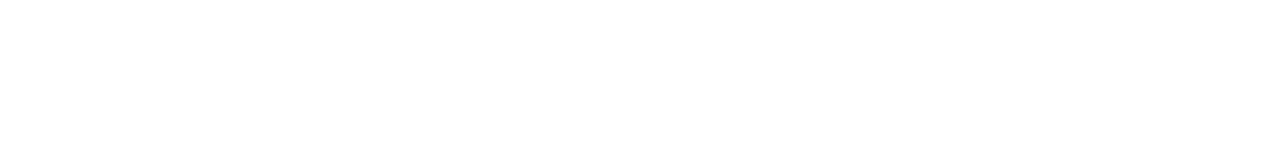
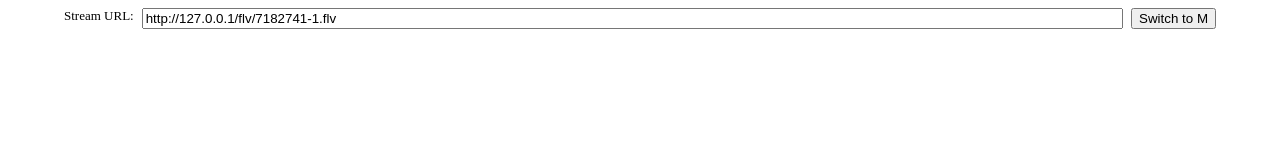
Before and after one commit to turbo-byte/-solo-koala-021-, a plain HTML site: page demo/index.html in a window 1280 px wide. Drawn offline with Linux system fonts and the light colour scheme.

Commit message:
chore(release): 1.1.0

```diff
--- a/demo/index.html
+++ b/demo/index.html
@@ -13,4 +13,6 @@
         <div>
             <div id="streamURL">
                 <div class="url-input">
-                    <label fo
+                    <label for="sURL">Stream URL:</label>
+                    <input id="sURL" type="text" value="http://127.0.0.1/flv/7182741-1.flv" />
+                    <button onclick="switch_mds()">Switch to M
```
